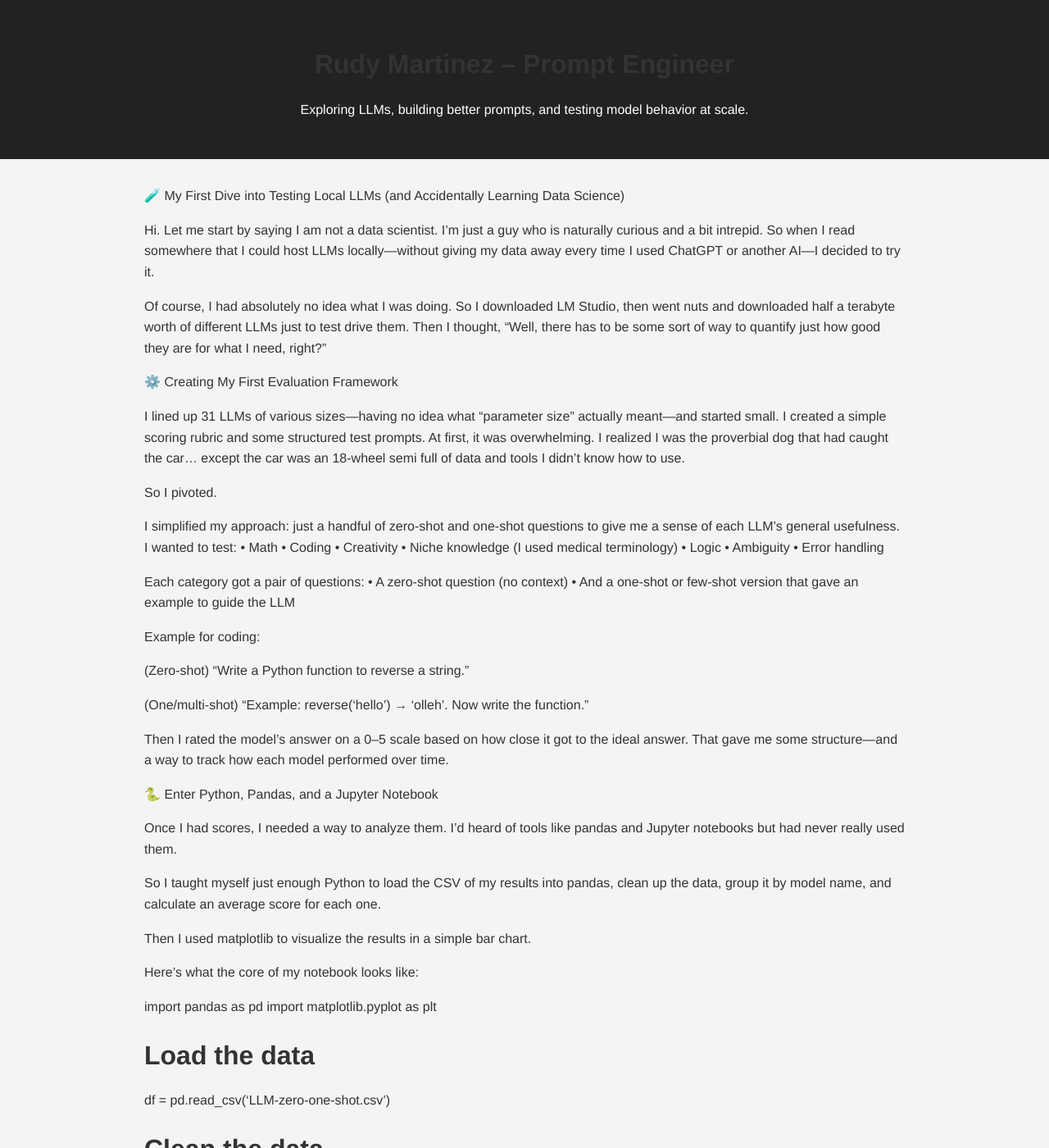
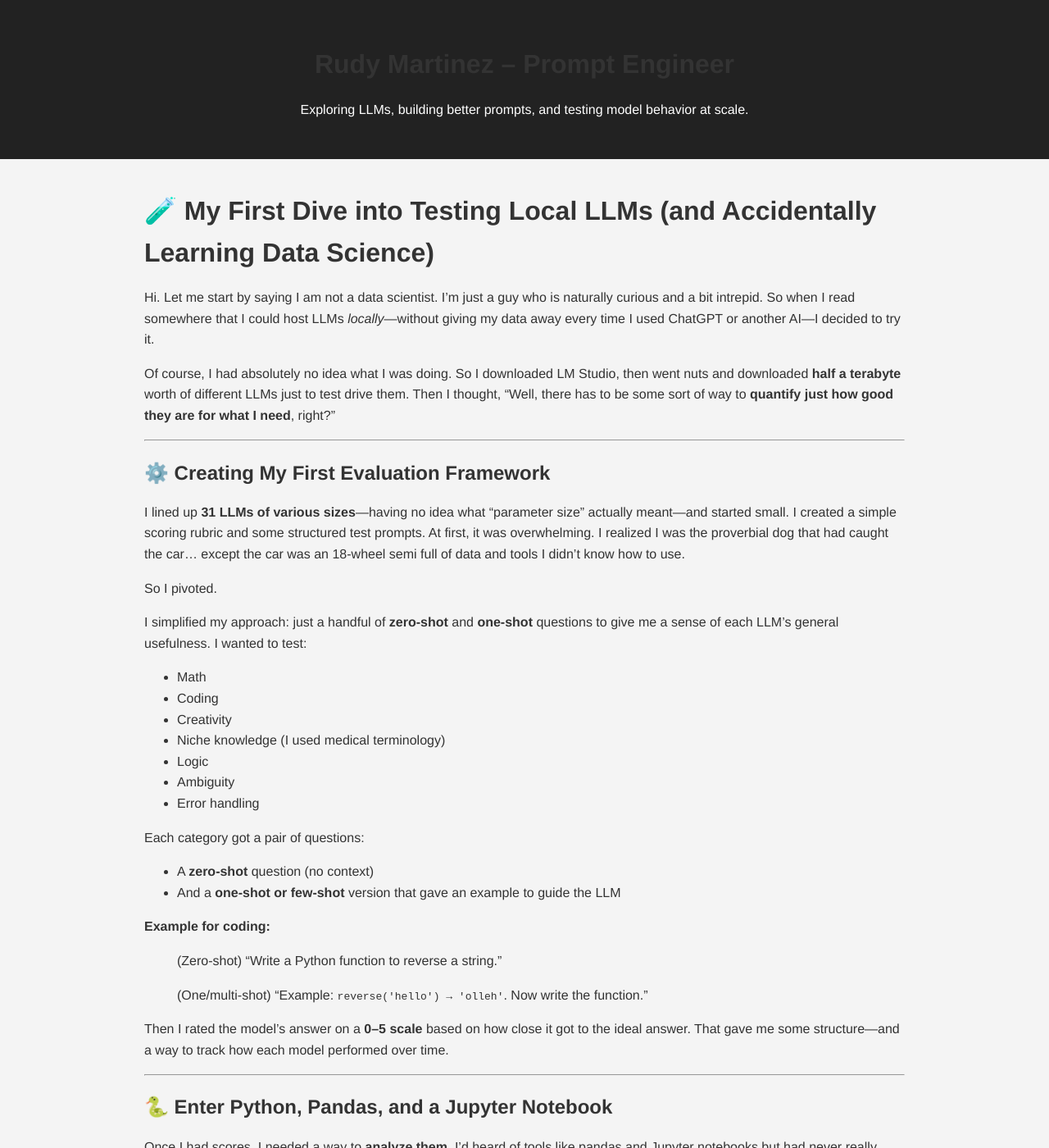
Before and after one commit to ChicanoInParis/Prompt-Engineer-Portfolio, a Jekyll site: the page built from _posts/2025-06-19-my-first-dive.md, in a window 1280 px wide and 1400 px high. Shown: the whole window at 82% size. Built offline with Jekyll 4.4.1, drawn with Linux system fonts in a browser that asks for light colours; some of the changed text lies outside the part shown.

Commit message:
Update 2025-06-19-my-first-dive.md

````diff
--- a/_posts/2025-06-19-my-first-dive.md
+++ b/_posts/2025-06-19-my-first-dive.md
@@ -4,49 +4,61 @@ title: "My First Dive Into Testing Local LLMS (and Accidentally Learning Data Sc
 date: 2025-06-19
 ---
 
-🧪 My First Dive into Testing Local LLMs (and Accidentally Learning Data Science)
+# 🧪 My First Dive into Testing Local LLMs (and Accidentally Learning Data Science)
 
-Hi. Let me start by saying I am not a data scientist. I’m just a guy who is naturally curious and a bit intrepid. So when I read somewhere that I could host LLMs locally—without giving my data away every time I used ChatGPT or another AI—I decided to try it.
+Hi. Let me start by saying I am not a data scientist. I’m just a guy who is naturally curious and a bit intrepid. So when I read somewhere that I could host LLMs *locally*—without giving my data away every time I used ChatGPT or another AI—I decided to try it.
 
-Of course, I had absolutely no idea what I was doing. So I downloaded LM Studio, then went nuts and downloaded half a terabyte worth of different LLMs just to test drive them. Then I thought, “Well, there has to be some sort of way to quantify just how good they are for what I need, right?”
+Of course, I had absolutely no idea what I was doing. So I downloaded LM Studio, then went nuts and downloaded **half a terabyte** worth of different LLMs just to test drive them. Then I thought, “Well, there has to be some sort of way to **quantify just how good they are for what I need**, right?”
 
-⚙️ Creating My First Evaluation Framework
+---
 
-I lined up 31 LLMs of various sizes—having no idea what “parameter size” actually meant—and started small. I created a simple scoring rubric and some structured test prompts. At first, it was overwhelming. I realized I was the proverbial dog that had caught the car… except the car was an 18-wheel semi full of data and tools I didn’t know how to use.
+## ⚙️ Creating My First Evaluation Framework
+
+I lined up **31 LLMs of various sizes**—having no idea what “parameter size” actually meant—and started small. I created a simple scoring rubric and some structured test prompts. At first, it was overwhelming. I realized I was the proverbial dog that had caught the car… except the car was an 18-wheel semi full of data and tools I didn’t know how to use.
 
 So I pivoted.
 
-I simplified my approach: just a handful of zero-shot and one-shot questions to give me a sense of each LLM’s general usefulness. I wanted to test:
-	•	Math
-	•	Coding
-	•	Creativity
-	•	Niche knowledge (I used medical terminology)
-	•	Logic
-	•	Ambiguity
-	•	Error handling
+I simplified my approach: just a handful of **zero-shot** and **one-shot** questions to give me a sense of each LLM’s general usefulness. I wanted to test:
+
+- Math
+- Coding
+- Creativity
+- Niche knowledge (I used medical terminology)
+- Logic
+- Ambiguity
+- Error handling
 
 Each category got a pair of questions:
-	•	A zero-shot question (no context)
-	•	And a one-shot or few-shot version that gave an example to guide the LLM
 
-Example for coding:
+- A **zero-shot** question (no context)
+- And a **one-shot or few-shot** version that gave an example to guide the LLM
 
-(Zero-shot) “Write a Python function to reverse a string.”
+**Example for coding:**
 
-(One/multi-shot) “Example: reverse('hello') → 'olleh'. Now write the function.”
+> (Zero-shot) “Write a Python function to reverse a string.”
+>
+> (One/multi-shot) “Example: `reverse('hello') → 'olleh'`. Now write the function.”
 
-Then I rated the model’s answer on a 0–5 scale based on how close it got to the ideal answer. That gave me some structure—and a way to track how each model performed over time.
+Then I rated the model’s answer on a **0–5 scale** based on how close it got to the ideal answer. That gave me some structure—and a way to track how each model performed over time.
 
-🐍 Enter Python, Pandas, and a Jupyter Notebook
+---
 
-Once I had scores, I needed a way to analyze them. I’d heard of tools like pandas and Jupyter notebooks but had never really used them.
+## 🐍 Enter Python, Pandas, and a Jupyter Notebook
 
-So I taught myself just enough Python to load the CSV of my results into pandas, clean up the data, group it by model name, and calculate an average score for each one.
+Once I had scores, I needed a way to **analyze them**. I’d heard of tools like pandas and Jupyter notebooks but had never really used them.
 
-Then I used matplotlib to visualize the results in a simple bar chart.
+So I taught myself just enough Python to:
+
+- Load the CSV of my results into pandas
+- Clean up the data
+- Group it by model name
+- Calculate an average score for each one
+
+Then I used **matplotlib** to visualize the results in a simple bar chart.
 
 Here’s what the core of my notebook looks like:
 
+```python
 import pandas as pd
 import matplotlib.pyplot as plt
 
@@ -71,13 +83,19 @@ plt.show()
 
 It’s simple, but it works. With this, I can easily see which models did best overall, and begin comparing them based on my own needs—not just benchmark scores designed for research labs.
 
+⸻
+
 🧠 What I Learned (and What Comes Next)
 
-My goal is simple: I want to discover which LLM—or which combo—is the most practical for my usage habits. But in doing this, I stumbled into something bigger: I want to dive deep into LLMs. I want to learn what I can do with them, how to use them in my personal and professional life, and I want to get really f***ing good at it.
+My goal is simple: I want to discover which LLM—or which combo—is the most practical for my usage habits.
+
+But in doing this, I stumbled into something bigger: I want to dive deep into LLMs. I want to learn what I can do with them, how to use them in my personal and professional life, and I want to get really f***ing good at it.
 
 This is just the first step. I’ve pared this project down to the most basic data points: model name, parameter count, and average score. It starts to answer my first question—“Which model works best for me?”—and opens the door to the next.
 
 There will be more tests soon. I’m currently enrolled in bootcamps for both Python and Data Science—because of this project. Because doing this made me want to do it again. And again. Bigger. Better. Faster.
+
+⸻
 
 💬 Got Thoughts?
 
````
